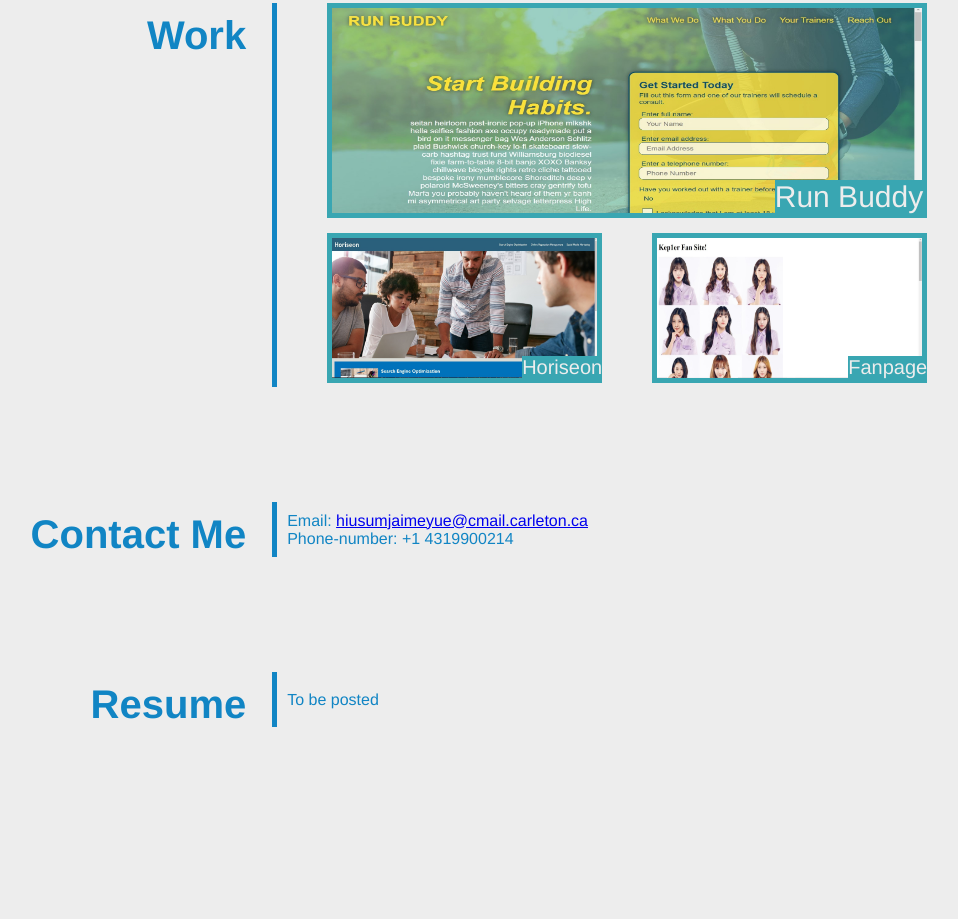
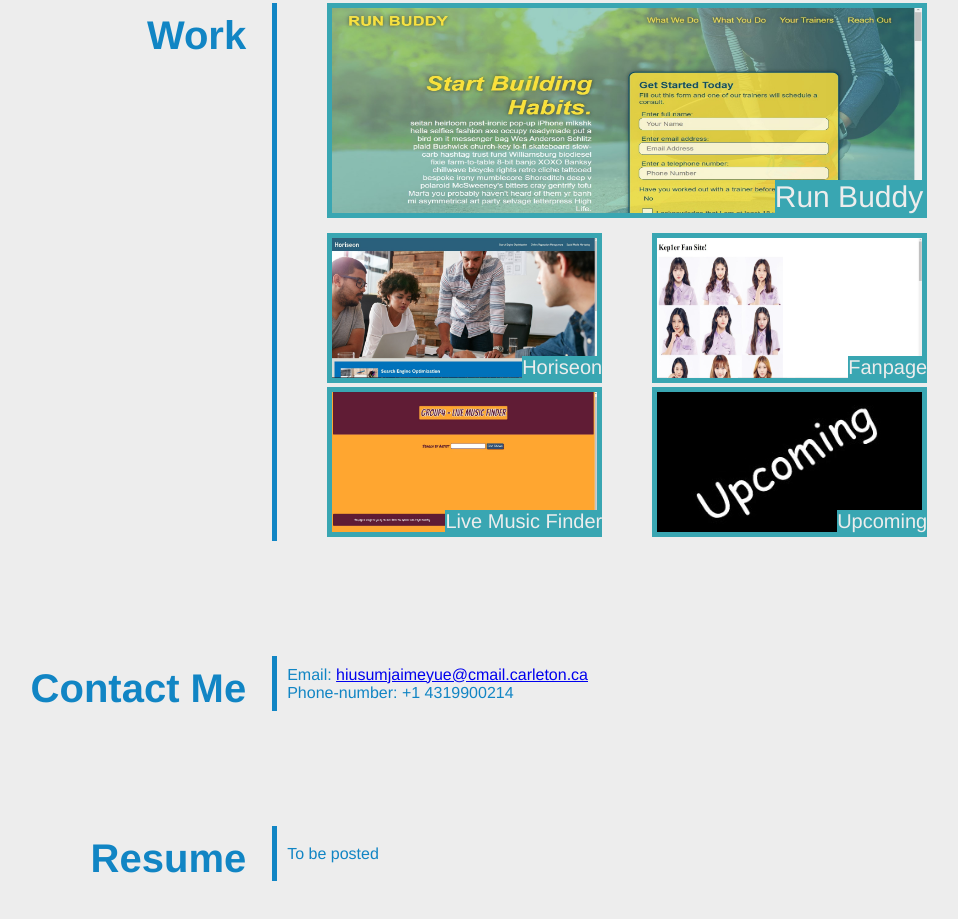
Before and after one commit to HiuSumJaimeYue/Professional-portfolio, a plain HTML site: page index.html in a window 1280 px wide. Shown: the part 573-1492 px from the top of the page, without its empty margins (158-1116 px from the left). Before the commit the page ends 1350 px from the top, so only its background shows below. Drawn offline with Linux system fonts and the light colour scheme.

Commit message:
add new project to work

```diff
--- a/index.html
+++ b/index.html
@@ -92,6 +92,29 @@
           </a>
         </div>
       </div>
+      <div class="work-container-row">
+        <div class="work-img-separation">
+          <a href="https://ryanofeastview.github.io/group4-music/" target="_blank" rel="noopener noreferrer">
+            <div class="work-img">
+              <img src="./assets/images/liveMusicFinderPreview.jpg" alt="Live Music Finder Preview" />
+            </div>
+            <div class="container">
+              <div class="bottom-right-small-left">Live Music Finder</div>
+            </div>
+          </a>
+        </div>
+
+        <div>
+          <!-- <a href="https://hiusumjaimeyue.github.io/fanpage/" target="_blank" rel="noopener noreferrer"> -->
+            <div class="work-img">
+              <img src="./assets/images/UpcomingPic.jpg" alt="Upcoming Preview" />
+            </div>
+            <div class="container">
+              <div class="bottom-right-small-right">Upcoming</div>
+            </div>
+          <!-- </a> -->
+        </div>
+      </div>
     </div>
   </section>
 
```
Also changed, not shown: assets/images/UpcomingPic.jpg (added), assets/images/liveMusicFinderPreview.jpg (added).
